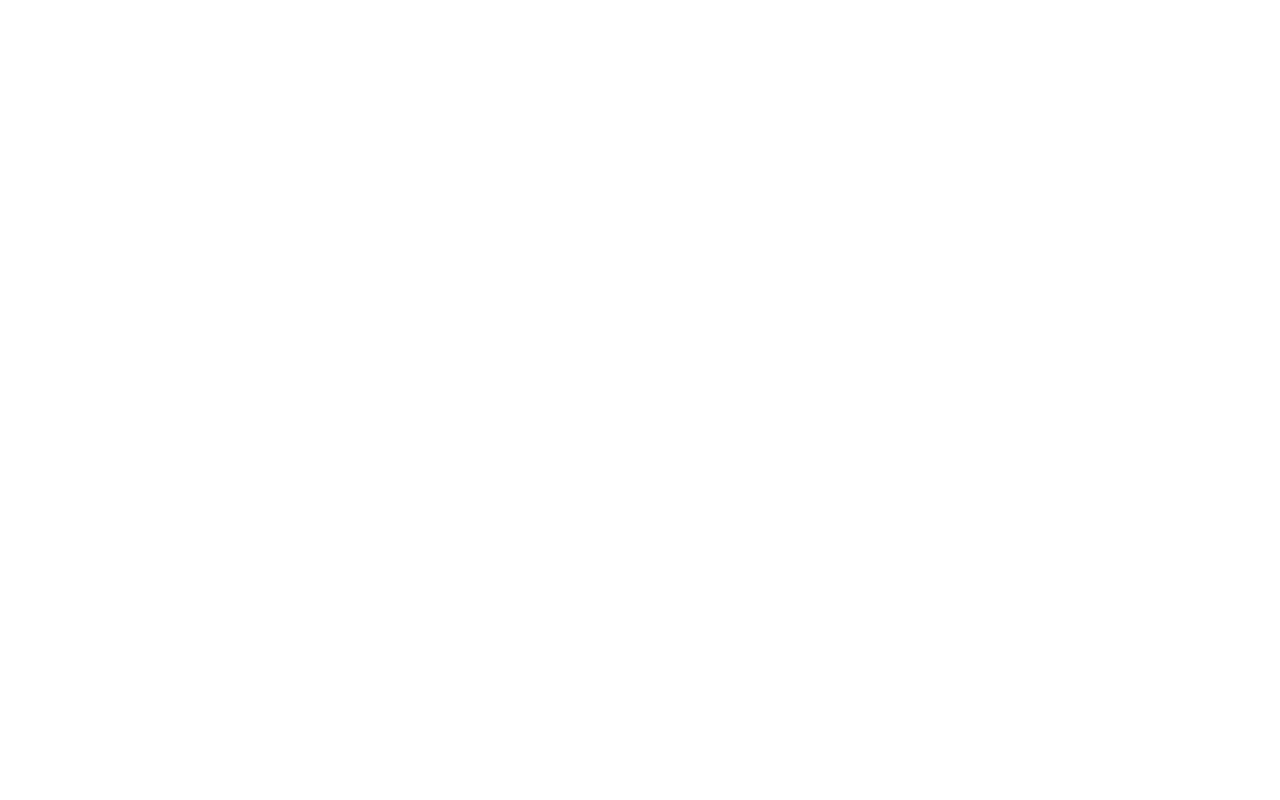
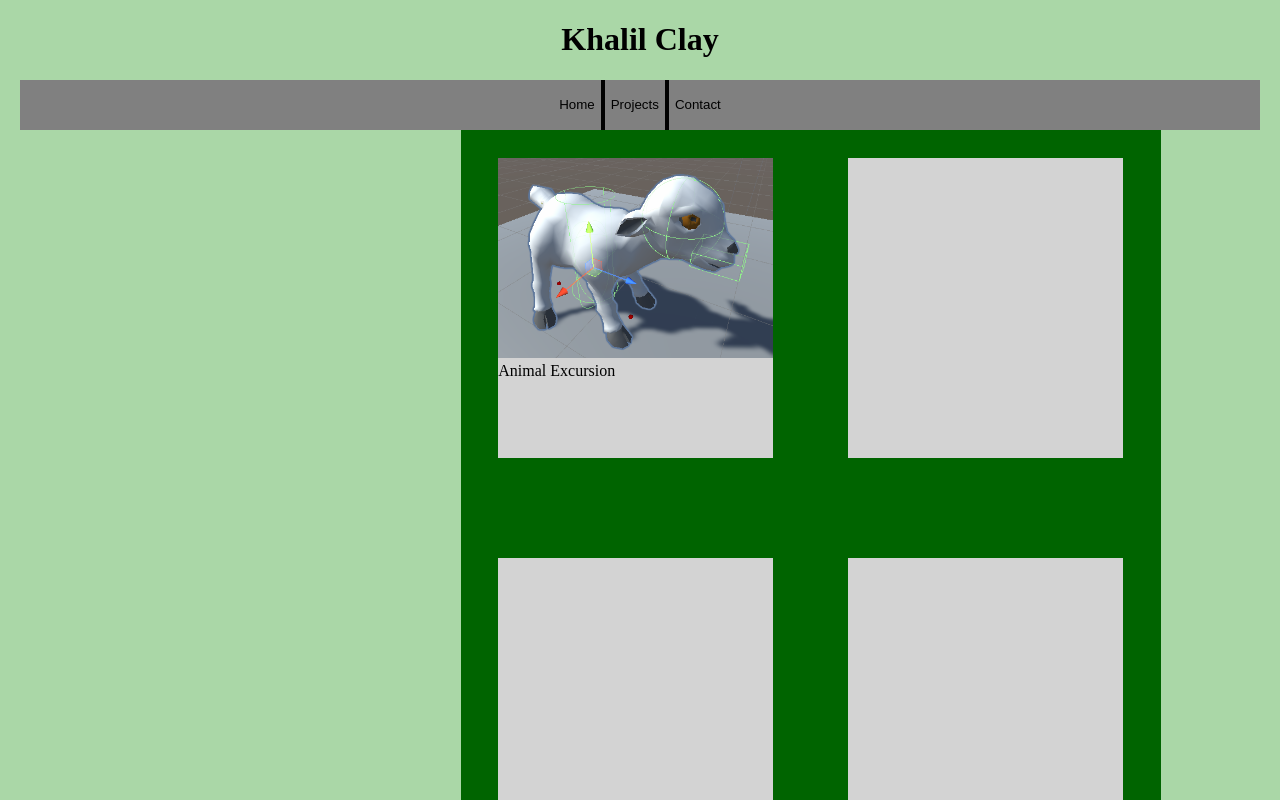
Before and after one commit to Procrascat/KCPortfolioSite, a plain HTML site: page MainPage.html in a window 1280 px wide. Drawn offline with Linux system fonts and the light colour scheme.

Commit message:
Added Toolbar

```diff
--- a/ContactPage.html
+++ b/ContactPage.html
@@ -0,0 +1,30 @@
+<!DOCTYPE html>
+<html>
+    <head>
+        <link rel="stylesheet" href="styles/all-page-header.css">
+        <link rel="stylesheet" href="styles/main-page-body.css">
+        <title>Khalil Clay</title>
+        <div class="title">
+            <h1>Khalil Clay</h1>
+
+        </div>
+        <div class="toolbar">
+            <button class="home-button">
+                Home
+                <link rel="stylesheet" href="MainPage.html">
+            </button>
+            <button class="projects-button">
+                Projects
+                <link rel="stylesheet" href="ProjectPageTemplate.html">
+            </button>
+            <button class="contact-button">
+                Contact
+                <link rel="stylesheet" href="ContactPage.html">
+            </button>
+        </div>
+
+    </head>
+    <body>
+
+    </body>
+</html>
--- a/MainPage.html
+++ b/MainPage.html
@@ -1,9 +1,49 @@
 <!DOCTYPE html>
 <html>
     <head>
+        <link rel="stylesheet" href="styles/all-page-header.css">
+        <link rel="stylesheet" href="styles/main-page-body.css">
+        <title>Khalil Clay</title>
+        <div class="title">
+            <h1>Khalil Clay</h1>
+
+        </div>
+        <div class="toolbar">
+            <button class="home-button">
+                Home
+                <link rel="stylesheet" href="MainPage.html">
+            </button>
+            <button class="projects-button">
+                Projects
+                <link rel="stylesheet" href="ProjectPageTemplate.html">
+            </button>
+            <button class="contact-button">
+                Contact
+                <link rel="stylesheet" href="ContactPage.html">
+            </button>
+        </div>
 
     </head>
     <body>
+        <div class="featured-content-section">
+            <div class="content-block">
+                <div class="thumbnail">
+                    <img src="images/AE-Thumbnail.webp" alt="">
+                    <!--link tag goes here-->
+                </div>
+                <div class="project-tile">
+                    Animal Excursion
+                </div>
+            </div>
+            <div class="content-block">
 
+            </div>
+            <div class="content-block">
+
+            </div>
+            <div class="content-block">
+
+            </div>
+        </div>
     </body>
 </html>
--- a/ProjectPageTemplate.html
+++ b/ProjectPageTemplate.html
@@ -0,0 +1,30 @@
+<!DOCTYPE html>
+<html>
+    <head>
+        <link rel="stylesheet" href="styles/all-page-header.css">
+        <link rel="stylesheet" href="styles/main-page-body.css">
+        <title>Khalil Clay</title>
+        <div class="title">
+            <h1>Khalil Clay</h1>
+
+        </div>
+        <div class="toolbar">
+            <button class="home-button">
+                Home
+                <link rel="stylesheet" href="MainPage.html">
+            </button>
+            <button class="projects-button">
+                Projects
+                <link rel="stylesheet" href="ProjectPageTemplate.html">
+            </button>
+            <button class="contact-button">
+                Contact
+                <link rel="stylesheet" href="ContactPage.html">
+            </button>
+        </div>
+
+    </head>
+    <body>
+
+    </body>
+</html>
--- /dev/null
+++ b/styles/all-page-header.css
@@ -0,0 +1,74 @@
+.title h1{
+    text-align: center;
+}
+
+.toolbar {
+    background-color: grey;
+
+    height: 50px;
+    display: flex;
+    flex-direction: row;
+    justify-content: center;
+    position: fixed;
+    left: 20px;
+    right: 20px;
+    z-index: 100;
+}
+
+.home-button {
+    margin: 0;
+    background-color: grey;
+
+    border-color: black;
+    border-style: solid;
+    border-left: 0;
+    border-top: 0;
+    border-bottom: 0;
+    right: 0;
+    cursor: pointer;
+
+    transition-duration: 0.15s;
+    white-space: nowrap;
+}
+
+.home-button:hover {
+    background-color: rgb(145, 145, 145);
+}
+
+.projects-button {
+    margin: 0;
+    background-color: grey;
+    border-color: black;
+    border-style: solid;
+
+    border-top: 0;
+    border-bottom: 0;
+    cursor: pointer;
+
+    transition-duration: 0.15s;
+    white-space: nowrap;
+}
+
+.projects-button:hover {
+    background-color: rgb(145, 145, 145);
+}
+
+.contact-button {
+    margin: 0;
+    background-color: grey;
+
+    border-color: black;
+    border-style: solid;
+    border-right: 0;
+    border-top: 0;
+    border-bottom: 0;
+    right: 0;
+    cursor: pointer;
+
+    transition-duration: 0.15s;
+    white-space: nowrap;
+}
+
+.contact-button:hover {
+    background-color: rgb(145, 145, 145);
+}
--- /dev/null
+++ b/styles/main-page-body.css
@@ -0,0 +1,47 @@
+body {
+    background-color: rgb(170, 215, 167);
+    margin: 0;
+    padding: 0;
+    align-items: center;
+    justify-items: center;
+}
+
+.featured-content-section {
+    display: grid;
+    background-color: darkgreen;
+    position: fixed;
+
+    margin-top: 48px;
+    margin-left: 36%;
+    height: 800px;
+    width: 700px;
+
+    grid-template-columns: 1fr 1fr;
+    justify-items: center;
+    /*
+    column-gap: 0px;
+    row-gap: 0px;
+    align-items: center;
+    */
+}
+
+.thumbnail img {
+    height: 200px;
+    width: 275px;
+    opacity: 1.0;
+}
+
+.content-block {
+    background-color: lightgrey;
+    margin-top: 30px;
+    opacity: 1.0;
+    width: 275px;
+    height: 300px;
+}
+
+.project-title {
+
+    font-size: 50;
+    color: red;
+    background-color: red;
+}
```
Also changed, not shown: images/AE-Thumbnail.webp (added).
